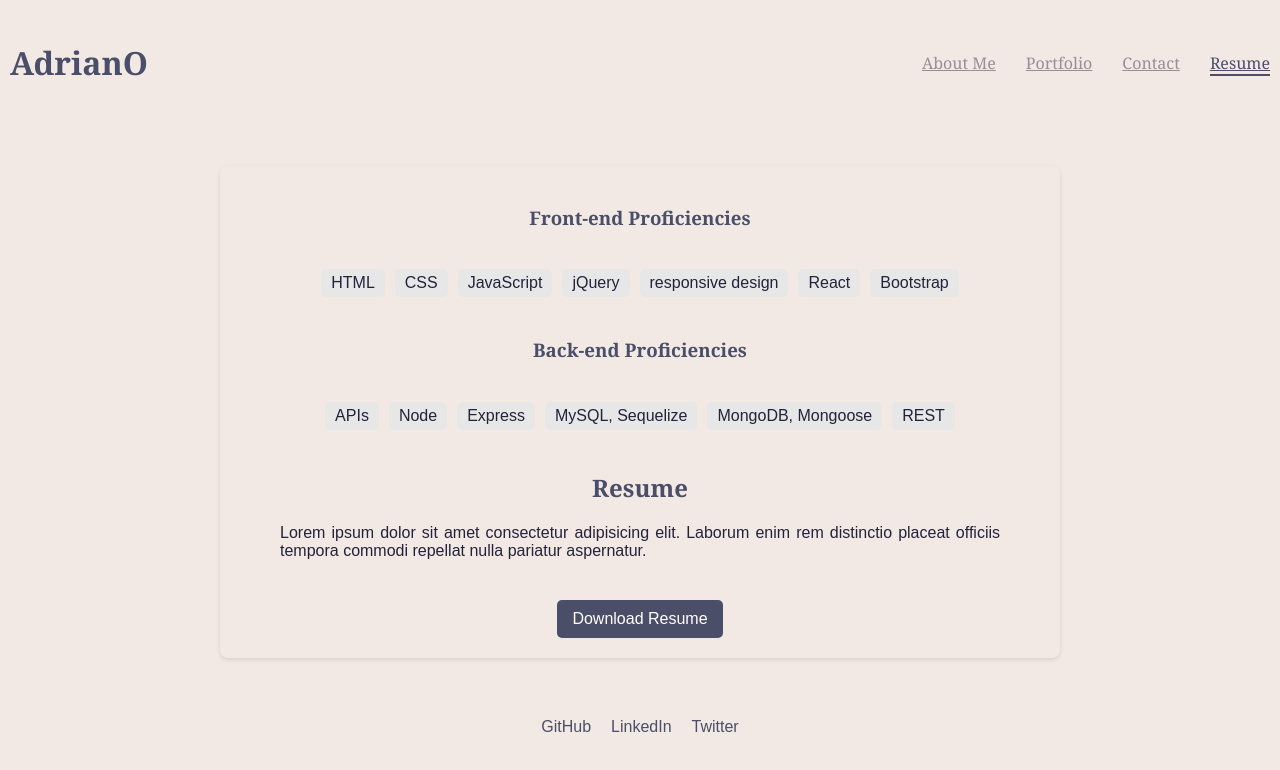
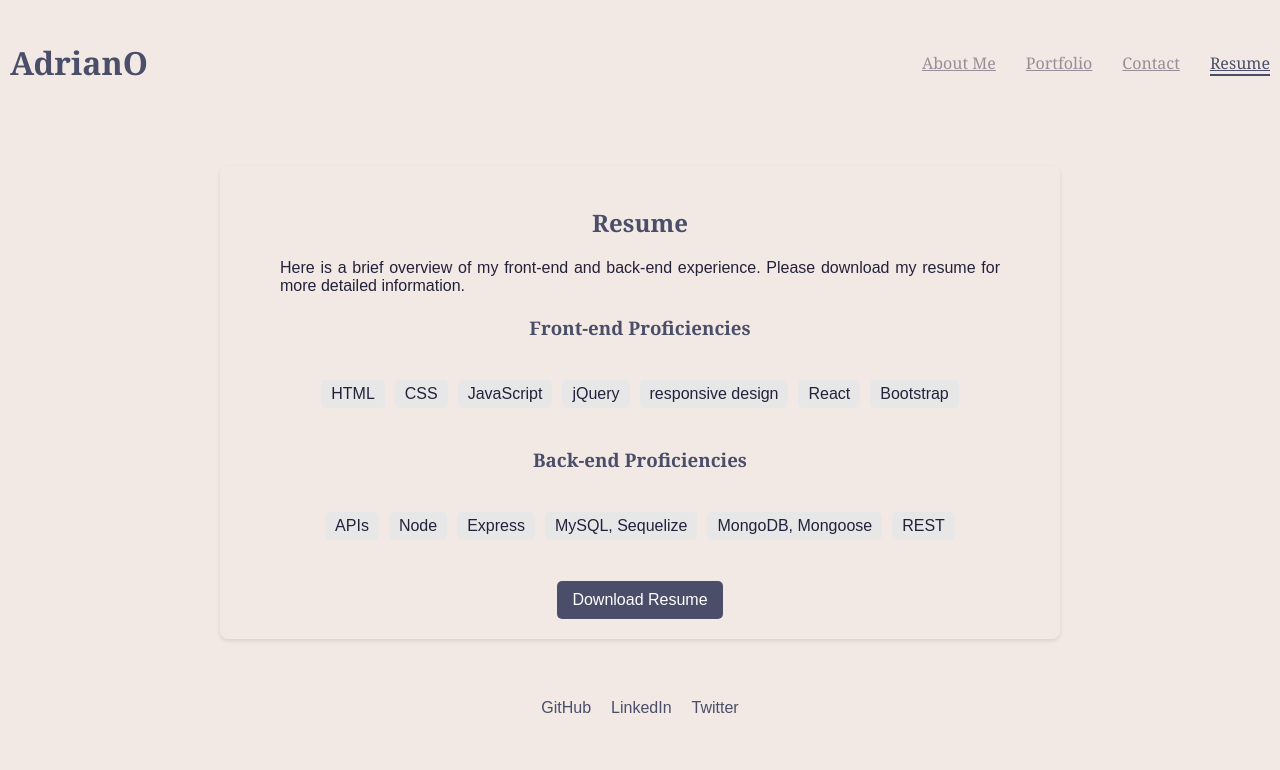
Before and after one commit to Agerian/react-portfolio, a React (Vite) app: page /resume in a window 1280 px wide. Shown: the top 770 px of the page. Built offline with nearby package versions, Linux system fonts and the light colour scheme.

Commit message:
Add resume overview and download link

```diff
--- a/src/components/Resume.jsx
+++ b/src/components/Resume.jsx
@@ -4,6 +4,8 @@ import '../styles/Resume.css';
 function Resume() {
   return (
     <div className="resume-container">
+      <h2>Resume</h2>
+      <p>Here is a brief overview of my front-end and back-end experience. Please download my resume for more detailed information.</p>
 
       <h3>Front-end Proficiencies</h3>
       <ul className="skills-list">
@@ -26,8 +28,7 @@ function Resume() {
         <li>REST</li>
       </ul>
 
-      <h2>Resume</h2>
-      <p>Lorem ipsum dolor sit amet consectetur adipisicing elit. Laborum enim rem distinctio placeat officiis tempora commodi repellat nulla pariatur aspernatur.</p>
+
       <a href="../../public/Resume Template.md" target="_blank" rel="noopener noreferrer" className="download-resume">Download Resume</a>
     </div>
 
```
